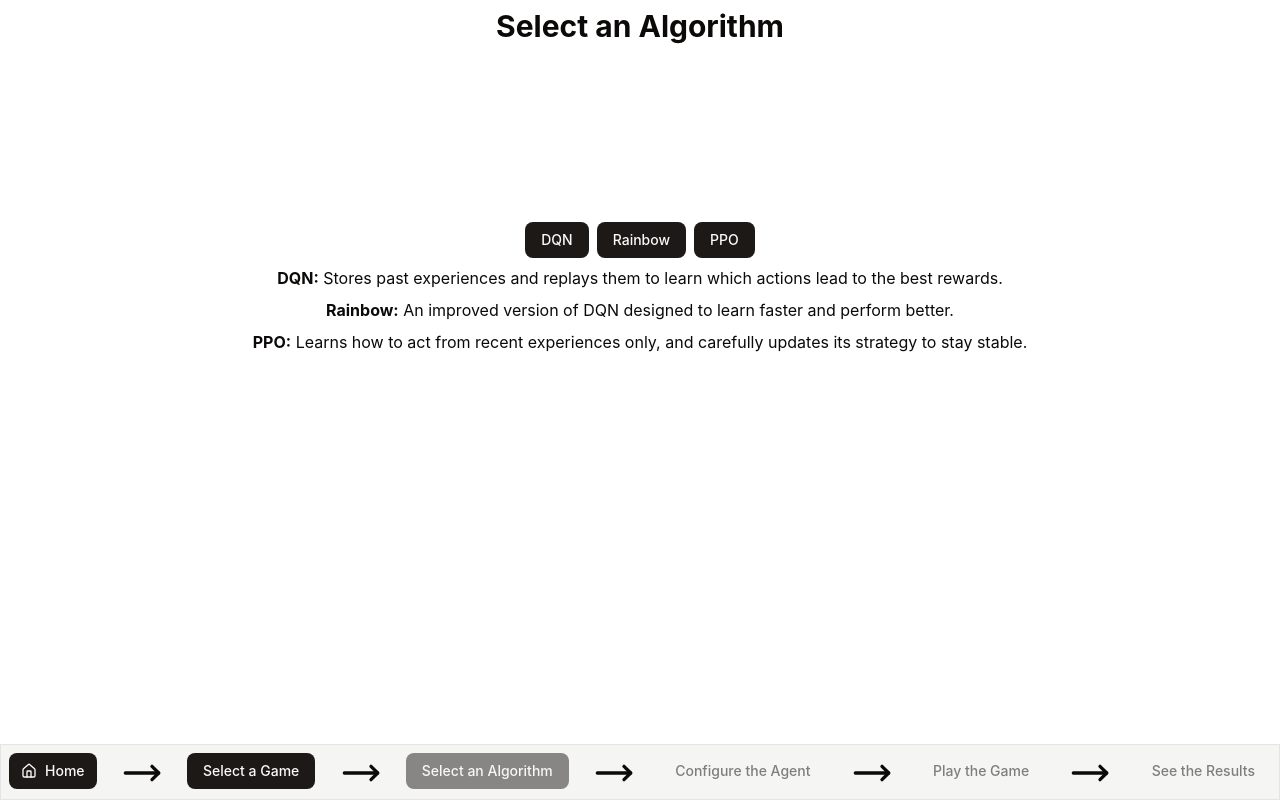
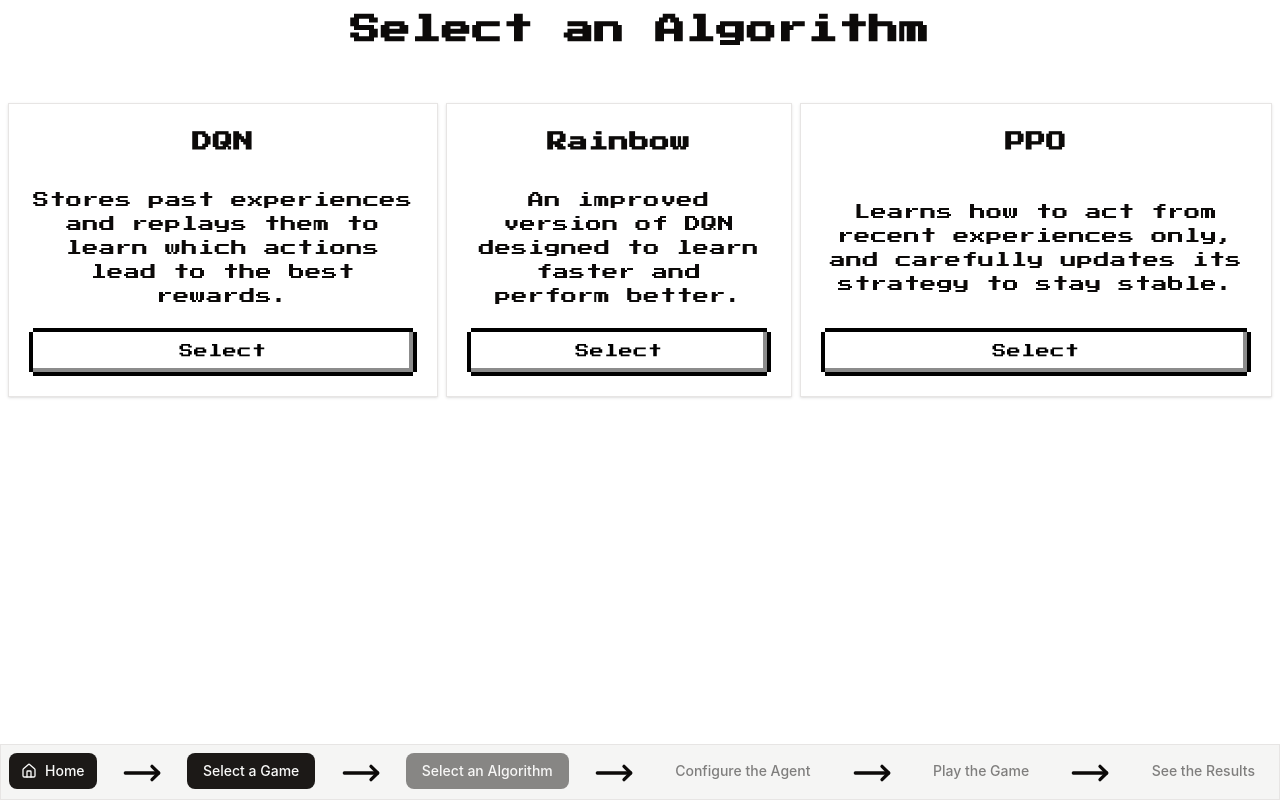
Before and after one commit to Vamsichris04/Atari_DRL_Framework, a Next.js app in the folder frontend/: page /algorithm in a window 1280 px wide. Built offline with nearby package versions, Linux system fonts and the light colour scheme.

Commit message:
Adjust algorithm selection page

```diff
--- a/frontend/src/app/algorithm/page.tsx
+++ b/frontend/src/app/algorithm/page.tsx
@@ -1,7 +1,15 @@
 'use client';
-import { Button } from '@/components/ui/button';
+import { Button } from '@/components/ui/pixelact-ui/button';
+import {
+  Card,
+  CardContent,
+  CardFooter,
+  CardHeader,
+  CardTitle,
+} from '@/components/ui/pixelact-ui/card';
 import { useData } from '@/providers/data';
 import { useRouter } from 'next/navigation';
+import '@/components/ui/pixelact-ui/styles/styles.css';
 
 export default function Page() {
   const { setInputValue } = useData();
@@ -9,33 +17,68 @@ export default function Page() {
 
   return (
     <div className="grid gap-4 h-100">
-      <h1 className="text-3xl font-bold text-center">Select an Algorithm</h1>
+      <h1 className="text-3xl font-bold text-center pixel-font">Select an Algorithm</h1>
       <div className="flex justify-center items-center">
-        <div className="grid gap-2">
-          <div className="flex justify-center gap-2">
-            {['DQN', 'Rainbow', 'PPO'].map((algorithm) => (
+        <div className="flex gap-2">
+          <Card className="text-center flex flex-col justify-between">
+            <CardHeader>
+              <CardTitle className="text-xl">DQN</CardTitle>
+            </CardHeader>
+            <CardContent>
+              Stores past experiences and replays them to learn which actions lead to the best
+              rewards.
+            </CardContent>
+            <CardFooter>
               <Button
-                key={algorithm}
                 onClick={() => {
-                  setInputValue('algorithm', algorithm);
+                  setInputValue('algorithm', 'DQN');
                   router.push('/configure');
                 }}
+                className="w-full"
               >
-                {algorithm}
+                Select
               </Button>
-            ))}
-          </div>
-          <p className="text-center">
-            <b>DQN:</b> Stores past experiences and replays them to learn which actions lead to the
-            best rewards.
-          </p>
-          <p className="text-center">
-            <b>Rainbow:</b> An improved version of DQN designed to learn faster and perform better.
-          </p>
-          <p className="text-center">
-            <b>PPO:</b> Learns how to act from recent experiences only, and carefully updates its
-            strategy to stay stable.
-          </p>
+            </CardFooter>
+          </Card>
+          <Card className="text-center flex flex-col justify-between">
+            <CardHeader>
+              <CardTitle className="text-xl">Rainbow</CardTitle>
+            </CardHeader>
+            <CardContent>
+              An improved version of DQN designed to learn faster and perform better.
+            </CardContent>
+            <CardFooter>
+              <Button
+                onClick={() => {
+                  setInputValue('algorithm', 'Rainbow');
+                  router.push('/configure');
+                }}
+                className="w-full"
+              >
+                Select
+              </Button>
+            </CardFooter>
+          </Card>
+          <Card className="text-center flex flex-col justify-between">
+            <CardHeader>
+              <CardTitle className="text-xl">PPO</CardTitle>
+            </CardHeader>
+            <CardContent>
+              Learns how to act from recent experiences only, and carefully updates its strategy to
+              stay stable.
+            </CardContent>
+            <CardFooter>
+              <Button
+                onClick={() => {
+                  setInputValue('algorithm', 'PPO');
+                  router.push('/configure');
+                }}
+                className="w-full"
+              >
+                Select
+              </Button>
+            </CardFooter>
+          </Card>
         </div>
       </div>
     </div>
```
